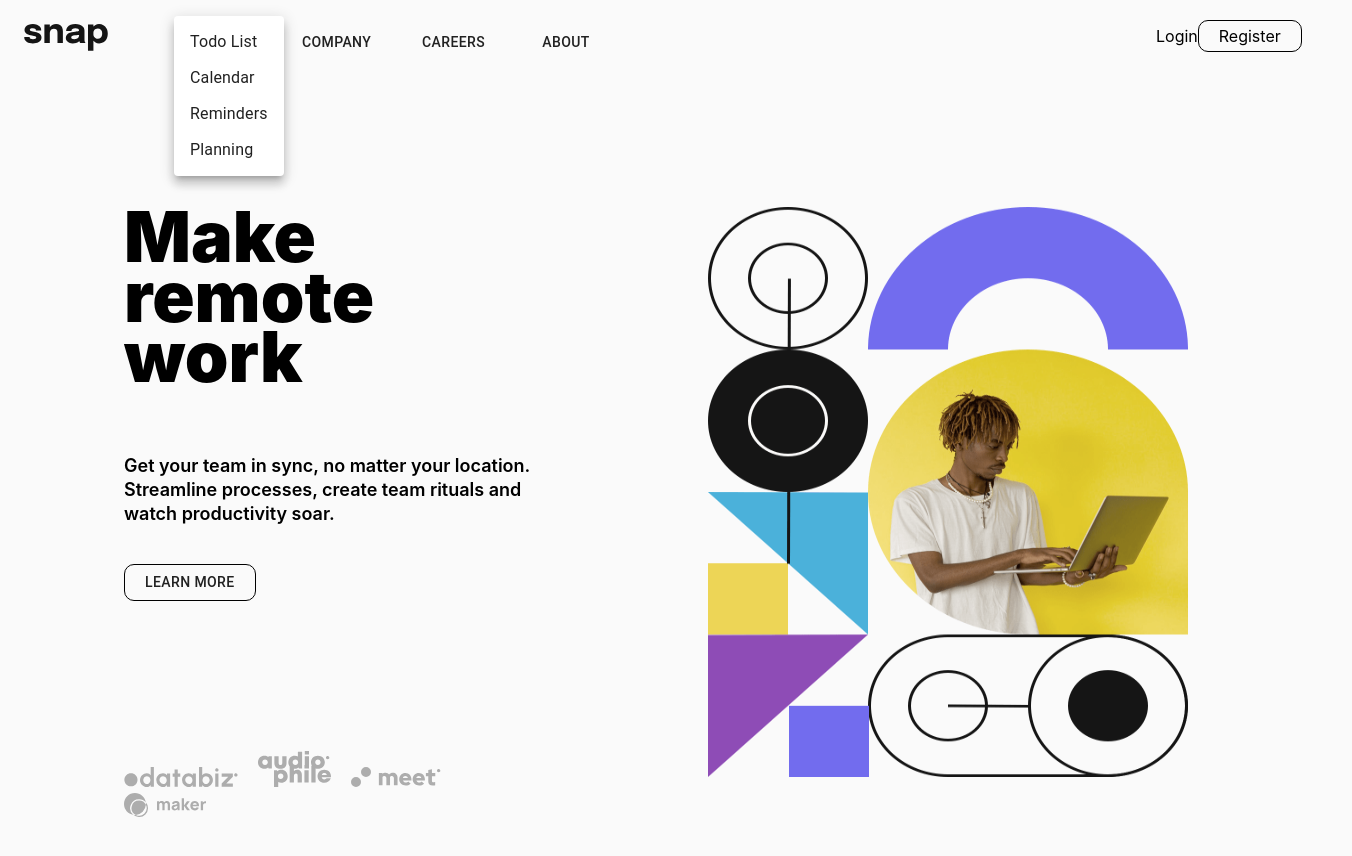
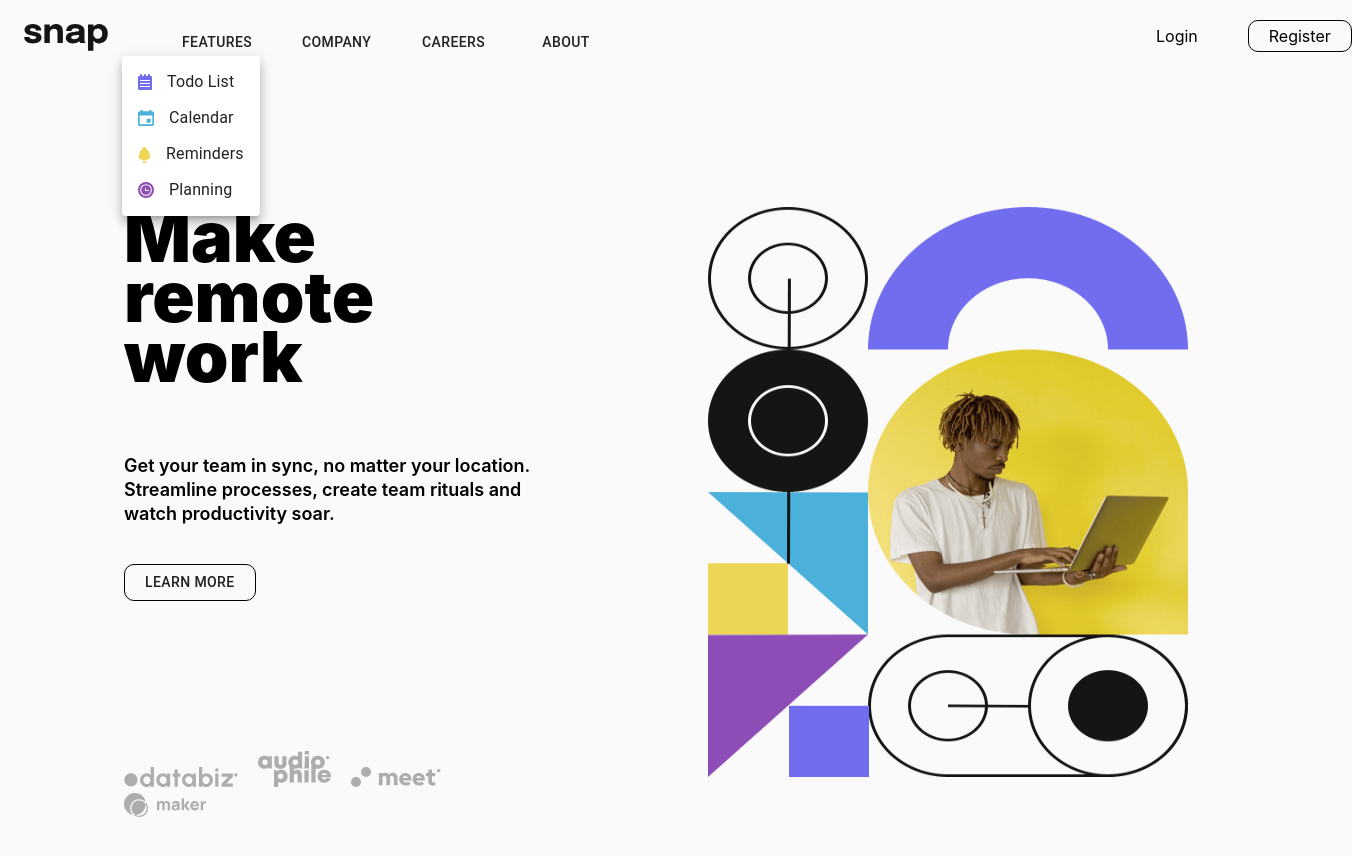
Before and after one commit to Elio1995/dropdown-navigation, a React (Vite) app: page / in a window 1280 px wide. Both pictures are taken after a click on the button "FEATURES". Shown: the top 856 px of the page, 1352 px wide, since content can reach past the window. Built offline with nearby package versions, Linux system fonts and the light colour scheme.

Commit message:
Page design done

```diff
--- a/src/App.tsx
+++ b/src/App.tsx
@@ -1,7 +1,8 @@
 import * as React from "react";
-import { useState } from "react";
 import "./App.css";
 import { makeStyles } from "@material-ui/core/styles";
+import Menu from "@material-ui/core/Menu";
+import MenuItem from "@material-ui/core/MenuItem";
 import logo from "../images/logo.svg";
 import Button from "@material-ui/core/Button";
 import desktopHero from "../images/image-hero-desktop.png";
@@ -9,8 +10,10 @@ import databiz from "../images/client-databiz.svg";
 import audiophile from "../images/client-audiophile.svg";
 import meet from "../images/client-meet.svg";
 import maker from "../images/client-maker.svg";
-import Menu from "@material-ui/core/Menu";
-import MenuItem from "@material-ui/core/MenuItem";
+import todoIcon from "../images/icon-todo.svg";
+import calendarIcon from "../images/icon-calendar.svg";
+import remindersIcon from "../images/icon-reminders.svg";
+import planningIcon from "../images/icon-planning.svg";
 
 const useStyles = makeStyles({
   root: {
@@ -43,6 +46,12 @@ const useStyles = makeStyles({
     border: "1px solid black",
     padding: "5px 20px",
     borderRadius: "10px",
+  },
+  icons: {
+    marginRight: "15px",
+  },
+  dropdownMenu: {
+    marginTop: "40px",
   },
 });
 function App() {
@@ -81,6 +90,15 @@ function App() {
               Features
             </Button>
             <Menu
+              anchorOrigin={{
+                vertical: "top",
+                horizontal: "right",
+              }}
+              transformOrigin={{
+                vertical: "top",
+                horizontal: "right",
+              }}
+              className={classes.dropdownMenu}
               id="basic-menu"
               anchorEl={features}
               open={openFeatures}
@@ -89,10 +107,34 @@ function App() {
                 "aria-labelledby": "basic-button",
               }}
             >
-              <MenuItem onClick={handleCloseFeatures}>Todo List</MenuItem>
-              <MenuItem onClick={handleCloseFeatures}>Calendar</MenuItem>
-              <MenuItem onClick={handleCloseFeatures}>Reminders</MenuItem>
-              <MenuItem onClick={handleCloseFeatures}>Planning</MenuItem>
+              <MenuItem onClick={handleCloseFeatures}>
+                <img className={classes.icons} src={todoIcon} alt="todo"></img>
+                Todo List
+              </MenuItem>
+              <MenuItem onClick={handleCloseFeatures}>
+                <img
+                  className={classes.icons}
+                  src={calendarIcon}
+                  alt="calendar"
+                ></img>
+                Calendar
+              </MenuItem>
+              <MenuItem onClick={handleCloseFeatures}>
+                <img
+                  className={classes.icons}
+                  src={remindersIcon}
+                  alt="reminders"
+                ></img>
+                Reminders
+              </MenuItem>
+              <MenuItem onClick={handleCloseFeatures}>
+                <img
+                  className={classes.icons}
+                  src={planningIcon}
+                  alt="planning"
+                ></img>
+                Planning
+              </MenuItem>
             </Menu>
           </div>
           <div>
@@ -106,6 +148,15 @@ function App() {
               Company
             </Button>
             <Menu
+              anchorOrigin={{
+                vertical: "top",
+                horizontal: "right",
+              }}
+              transformOrigin={{
+                vertical: "top",
+                horizontal: "right",
+              }}
+              className={classes.dropdownMenu}
               id="basic-menu"
               anchorEl={company}
               open={openCompany}
@@ -128,7 +179,9 @@ function App() {
         </div>
         <div>
           <span>Login</span>
-          <span className={classes.button}>Register</span>
+          <span className={classes.button} style={{ marginLeft: "50px" }}>
+            Register
+          </span>
         </div>
       </div>
       <div className={classes.main}>
```
